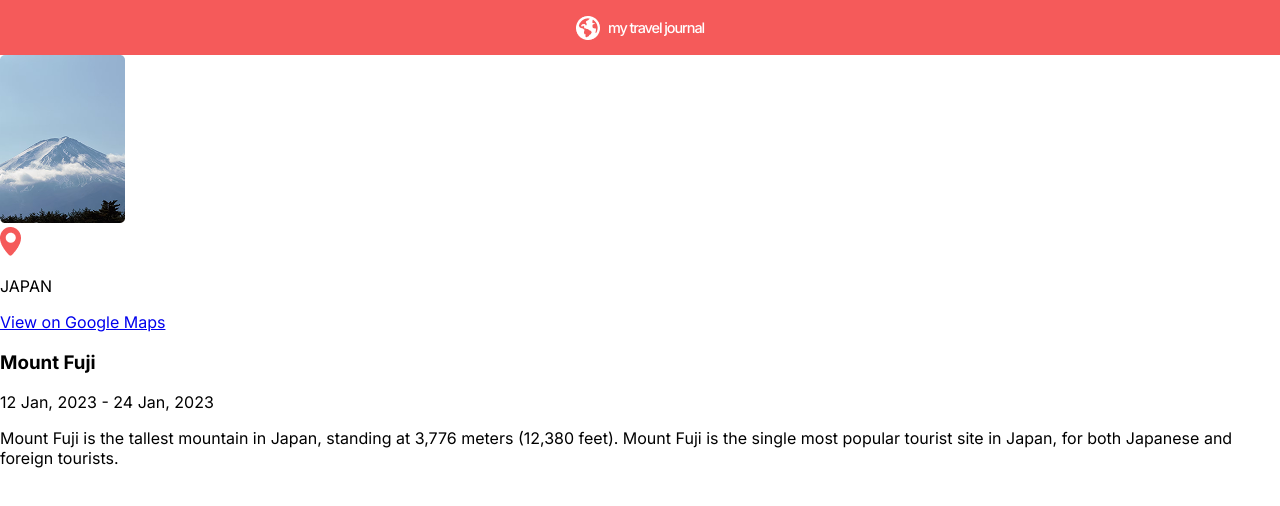
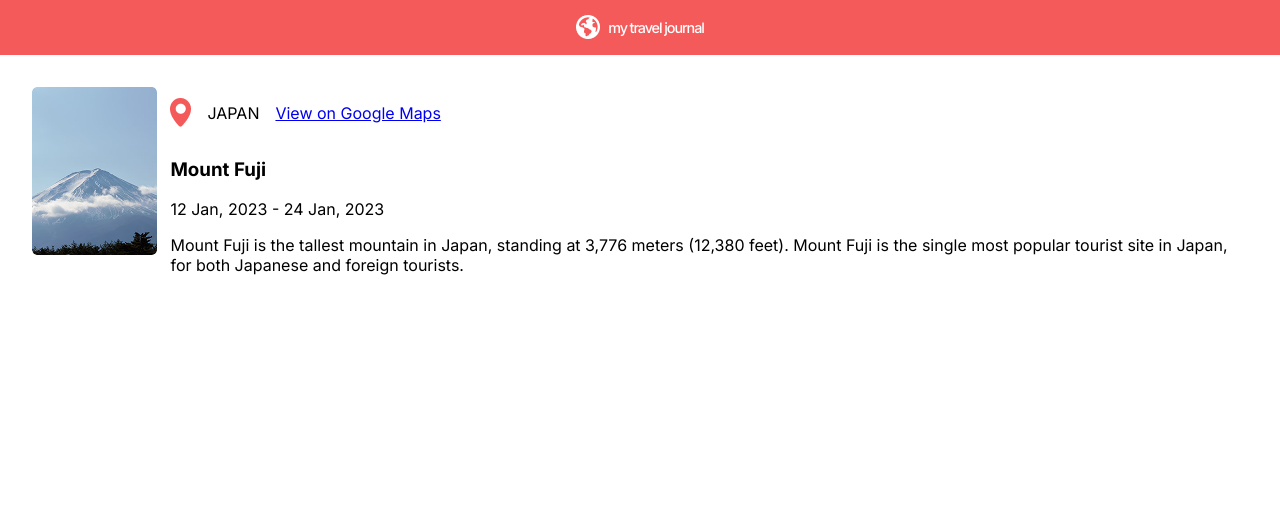
Before and after one commit to anneln/trajel-journal-2026, a React (Vite) app: page / in a window 1280 px wide. Shown: the top 506 px of the page. Built offline with nearby package versions, Linux system fonts and the light colour scheme.

Commit message:
update css

```diff
--- a/components/Entry.jsx
+++ b/components/Entry.jsx
@@ -5,7 +5,9 @@ export default function Entry() {
   return (
     <section>
       <div className="container">
-        <img src={japan} className="img-url" />
+        <div className="img-container">
+          <img src={japan} className="main-image" alt="mont fuji" />
+        </div>
         <div className="travel-infos">
           <div className="location-infos">
             <img src={marker} className="marker" />
--- a/src/index.css
+++ b/src/index.css
@@ -1,11 +1,11 @@
 html,
 body {
-  margin: 0 auto;
+  margin: 0;
   font-family: Inter;
 }
 
 header {
-  height: 55px;
+  height: 3.43rem;
   background-color: #f55a5a;
   display: flex;
   align-items: center;
@@ -16,7 +16,7 @@ header {
 
 h1 {
   color: #fff;
-  font-size: 14.461px;
+  font-size: 0.9rem;
   font-weight: 500;
   letter-spacing: -1.085px;
 }
@@ -24,3 +24,32 @@ h1 {
 .logo {
   margin-right: 0.5em;
 }
+
+/*Entry*/
+.container {
+  display: flex;
+  justify-content: space-around;
+  margin: 2rem;
+}
+
+.img-container {
+  width: 125px;
+  height: 168px;
+  overflow: hidden;
+  border-radius: 5px;
+  flex-shrink: 0;
+  margin-right: 0.84rem;
+}
+
+.main-image {
+  height: 100%;
+  width: 100%;
+  object-fit: cover;
+}
+
+.location-infos {
+  display: flex;
+  justify-content: flex-start;
+  align-items: center;
+  gap: 1rem;
+}
```
